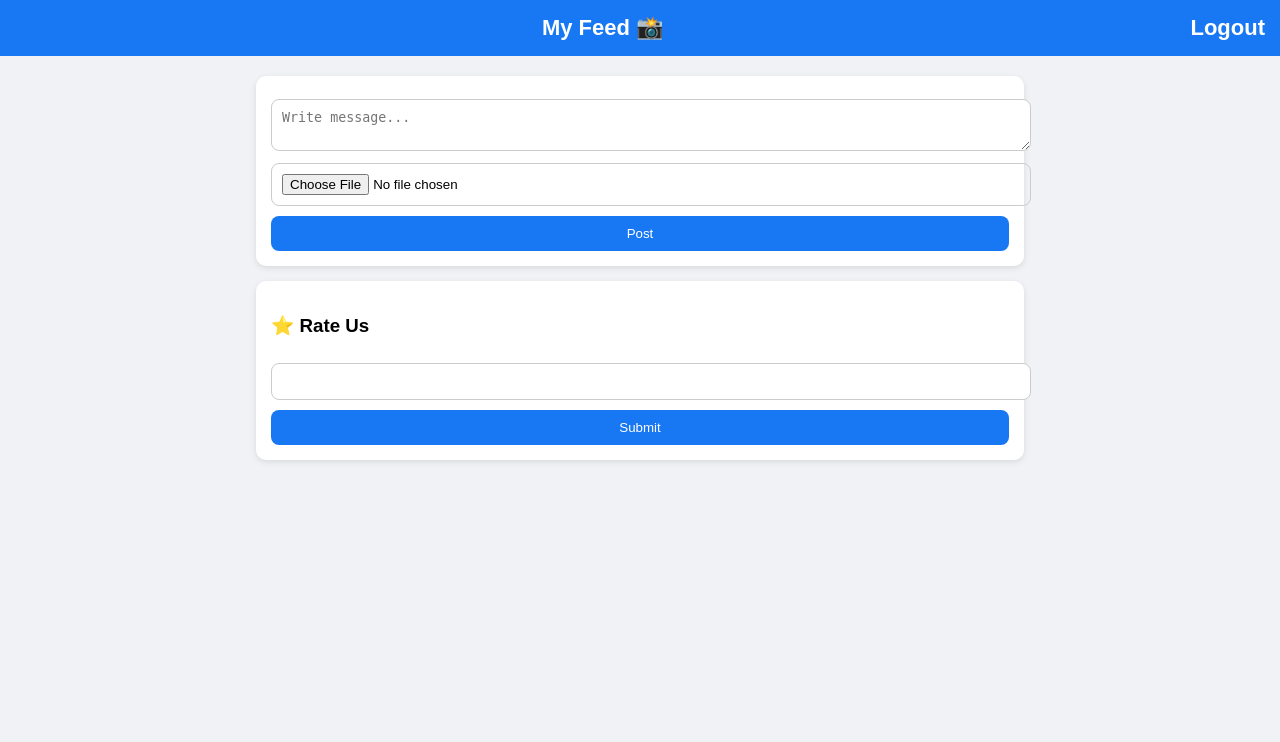
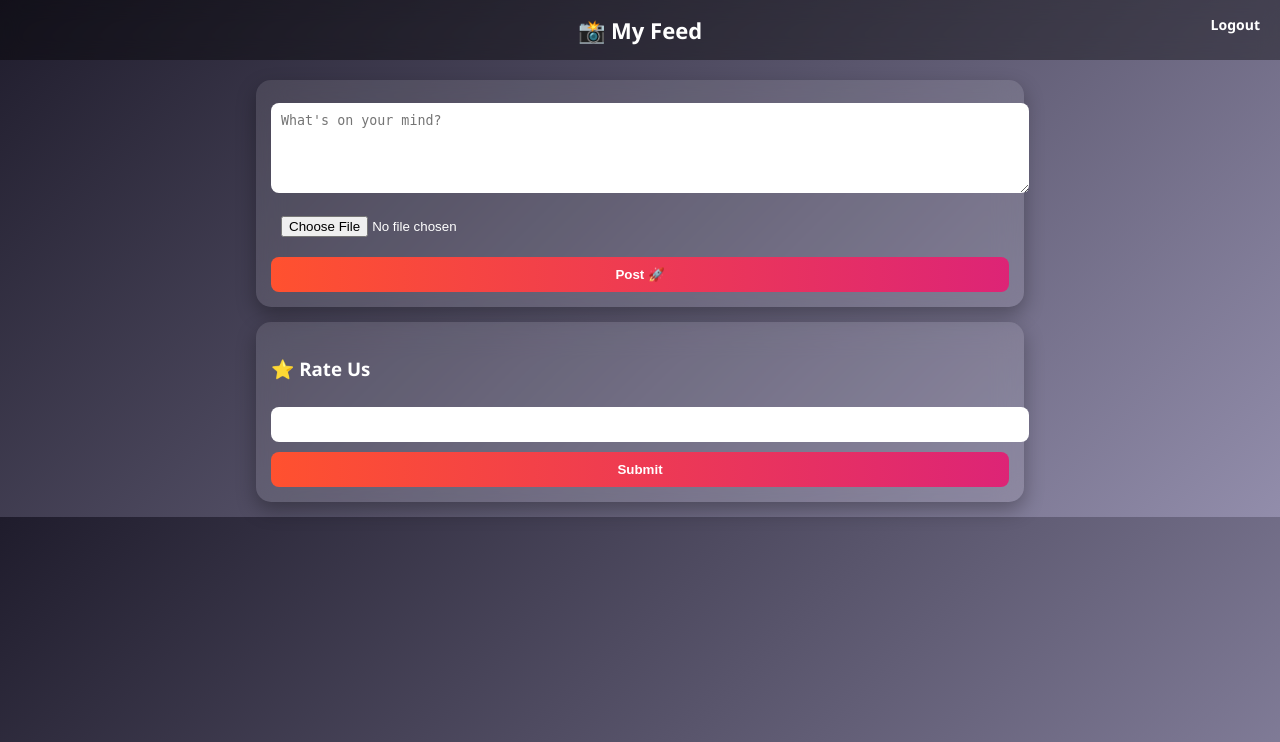
Before and after one commit to duniaparnasomarouthu-creator/quickshare, a Flask app: page /dashboard in a window 1280 px wide. Shown: the top 742 px of the page. Run offline with Flask 3, Linux system fonts and the light colour scheme; the visitor is signed in with stand-in values (Sample User, id 1); data that the repository does not hold is empty; some libraries are stand-ins or nearby versions.

Commit message:
Update dashboard.html

```diff
--- a/templates/dashboard.html
+++ b/templates/dashboard.html
@@ -2,82 +2,107 @@
 <html>
 <head>
     <title>My Feed</title>
+
     <style>
         body {
             margin: 0;
-            font-family: Arial;
-            background: #f0f2f5;
+            font-family: 'Segoe UI', sans-serif;
+            background: linear-gradient(135deg, #1f1c2c, #928dab);
+            color: white;
         }
 
+        /* TOP BAR */
         .topbar {
-            background: #1877f2;
-            color: white;
+            background: rgba(0,0,0,0.4);
+            backdrop-filter: blur(10px);
             padding: 15px;
             text-align: center;
             font-size: 22px;
             font-weight: bold;
+            position: sticky;
+            top: 0;
         }
 
+        .logout {
+            position: absolute;
+            right: 20px;
+            top: 15px;
+            color: white;
+            text-decoration: none;
+            font-size: 14px;
+        }
+
+        /* MAIN CONTAINER */
         .container {
             width: 60%;
             margin: auto;
             margin-top: 20px;
         }
 
+        /* GLASS CARD */
         .card {
-            background: white;
+            background: rgba(255,255,255,0.1);
+            backdrop-filter: blur(15px);
             padding: 15px;
             margin-bottom: 15px;
-            border-radius: 10px;
-            box-shadow: 0px 2px 6px rgba(0,0,0,0.1);
+            border-radius: 15px;
+            box-shadow: 0 8px 20px rgba(0,0,0,0.3);
+            transition: 0.3s;
         }
 
-        input, textarea {
+        .card:hover {
+            transform: scale(1.02);
+        }
+
+        textarea, input {
             width: 100%;
             padding: 10px;
             margin-top: 8px;
-            border: 1px solid #ccc;
+            border: none;
             border-radius: 8px;
+            outline: none;
+        }
+
+        textarea {
+            height: 70px;
         }
 
         button {
-            background: #1877f2;
+            width: 100%;
+            padding: 10px;
+            margin-top: 10px;
+            border: none;
+            border-radius: 8px;
+            background: linear-gradient(90deg, #ff512f, #dd2476);
             color: white;
-            padding: 10px;
-            border: none;
-            margin-top: 10px;
-            width: 100%;
-            border-radius: 8px;
+            font-weight: bold;
             cursor: pointer;
+            transition: 0.3s;
         }
 
         button:hover {
-            background: #0f5bd3;
-        }
-
-        .post {
-            border-bottom: 1px solid #eee;
-            padding: 10px 0;
-        }
-
-        .logout {
-            float: right;
-            color: white;
-            text-decoration: none;
+            opacity: 0.8;
         }
 
         img {
             width: 100%;
-            border-radius: 8px;
+            border-radius: 10px;
             margin-top: 10px;
         }
+
+        /* POST TEXT */
+        .post-text {
+            font-size: 16px;
+            margin-bottom: 5px;
+        }
+
     </style>
 </head>
 
 <body>
 
 <div class="topbar">
-    My Feed 📸
+    📸 My Feed
     <a class="logout" href="/logout">Logout</a>
 </div>
 
@@ -86,16 +111,16 @@
     <!-- POST BOX -->
     <div class="card">
         <form action="/upload" method="post" enctype="multipart/form-data">
-            <textarea name="message" placeholder="Write message..."></textarea>
+            <textarea name="message" placeholder="What's on your mind?"></textarea>
             <input type="file" name="file">
-            <button type="submit">Post</button>
+            <button type="submit">Post 🚀</button>
         </form>
     </div>
 
     <!-- POSTS -->
     {% for p in posts %}
-    <div class="card post">
-        <p>{{ p[1] }}</p>
+    <div class="card">
+        <div class="post-text">{{ p[1] }}</div>
         <img src="/static/uploads/{{ p[0] }}">
     </div>
     {% endfor %}
```
